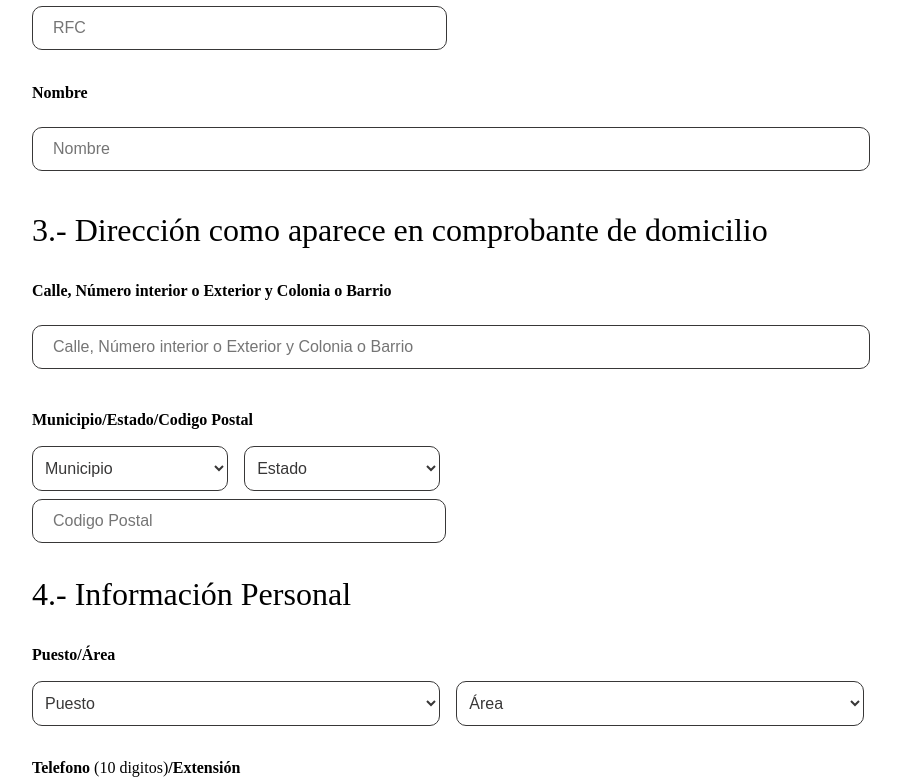
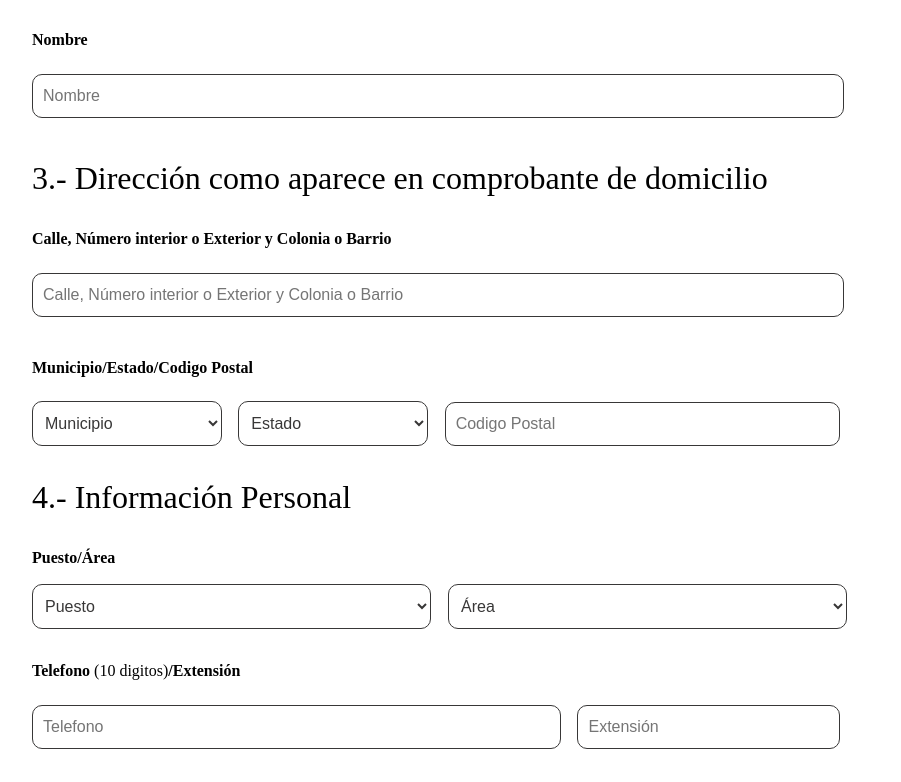
Before and after one commit to VicReyes1/firma_electronida_front_end, a React (Create React App) app: page /preregistro in a window 1280 px wide. Shown: the part 1483-2265 px from the top of the page, without its empty margins (192-1093 px from the left). Built offline with nearby package versions, Linux system fonts and the light colour scheme; the HTML template or start-up script is replaced by a standard one.

Commit message:
css preregistro

```diff
--- a/src/css/Preregistro.css
+++ b/src/css/Preregistro.css
@@ -122,7 +122,7 @@
     border-radius: 10px; /* Borde redondeado */
     padding: 8px; /* Espaciado interno */
     font-size: 16px; /* Tamaño de fuente */
-    width: 23.5%; /* Ancho del combo box, ajusta según necesites */
+    width: 22.8%; /* Ancho del combo box, ajusta según necesites */
     height: 45px;
 
 }
@@ -138,7 +138,7 @@ input {
     border-radius: 10px; /* Borde redondeado */
     padding: 1px; /* Espaciado interno */
     font-size: 16px; /* Tamaño de fuente */
-    width: 47.1%; /* Ancho del combo box, ajusta según necesites */
+    width: 46%; /* Ancho del combo box, ajusta según necesites */
     height: 40px;
     margin-top: 1%;
     padding-left: 20px; /* Agrega un margen izquierdo de 10px */
@@ -275,4 +275,9 @@ input {
   width: 50%; /* Ancho del modal */
   height: 30%; /* Alto del modal */
 }
+input {
+  width: 45%; /* Ancho del combo box, ajusta según necesites */
+  padding-left: 10px;
 }
+
+}
--- a/src/pages/Usuario/Preregistro.js
+++ b/src/pages/Usuario/Preregistro.js
@@ -416,7 +416,7 @@ function Preregistro() {
         </div>
 
         <div className="inputs">
-         <input style={{ width: '98%', marginBottom:'1%' }} type="text" value={nombre} onChange={(e) => setNombre(e.target.value)} placeholder="Nombre" />
+         <input style={{ width: '96%', marginBottom:'1%' }} type="text" value={nombre} onChange={(e) => setNombre(e.target.value)} placeholder="Nombre" />
         </div>
 
         <div className='titulo_formulario'>
@@ -428,7 +428,7 @@ function Preregistro() {
         </div>
 
         <div className="inputs">
-         <input style={{ width: '98%', marginBottom:'1%' }} type="text" value={direccion} onChange={(e) => setDireccion(e.target.value)} placeholder="Calle, Número interior o Exterior y Colonia o Barrio" />
+         <input style={{ width: '96%', marginBottom:'1%' }} type="text" value={direccion} onChange={(e) => setDireccion(e.target.value)} placeholder="Calle, Número interior o Exterior y Colonia o Barrio" />
         </div>
 
         <div className='text_formulario'>
@@ -452,7 +452,7 @@ function Preregistro() {
             {/* Agrega las opciones que necesites */}
           </select>
 
-         <input style={{ width: '47%' }} type="text" value={codigoP} onChange={(e) => setCodigoP(e.target.value)} placeholder="Codigo Postal" />
+         <input style={{ width: '46%' }} type="text" value={codigoP} onChange={(e) => setCodigoP(e.target.value)} placeholder="Codigo Postal" />
         </div>
 
         <div className='titulo_formulario'>
@@ -463,7 +463,7 @@ function Preregistro() {
         </div>
 
         <div className="select">
-          <select style={{ marginRight: '2%', width: '49%' }} value={puesto} onChange={(e) => setPuesto(e.target.value)}>
+          <select style={{ marginRight: '2%', width: '48%' }} value={puesto} onChange={(e) => setPuesto(e.target.value)}>
             <option value="">Puesto</option>
             <option value="">Selecciona una opción</option>
             <option value="">Selecciona una opción</option>
@@ -471,7 +471,7 @@ function Preregistro() {
             {/* Agrega las opciones que necesites */}
           </select>
 
-          <select style={{ width: '49%'  }} value={area} onChange={(e) => setArea(e.target.value)}>
+          <select style={{ width: '48%'  }} value={area} onChange={(e) => setArea(e.target.value)}>
             <option value="">Área</option>
             <option value="">Selecciona una opción</option>
             <option value="">Selecciona una opción</option>
@@ -488,7 +488,7 @@ function Preregistro() {
 
         <div className="inputs">
           <input style={{ width: '62%', marginRight: '2%' }} type="text" value={telefono} onChange={(e) => setTelefono(e.target.value)} placeholder="Telefono" />
-          <input style={{ width: '32%' }} type="text" value={extencion} onChange={(e) => setExtencion(e.target.value)} placeholder="Extensión" />
+          <input style={{ width: '30%' }} type="text" value={extencion} onChange={(e) => setExtencion(e.target.value)} placeholder="Extensión" />
         </div>
 
         <div className='text_formulario'>
```
